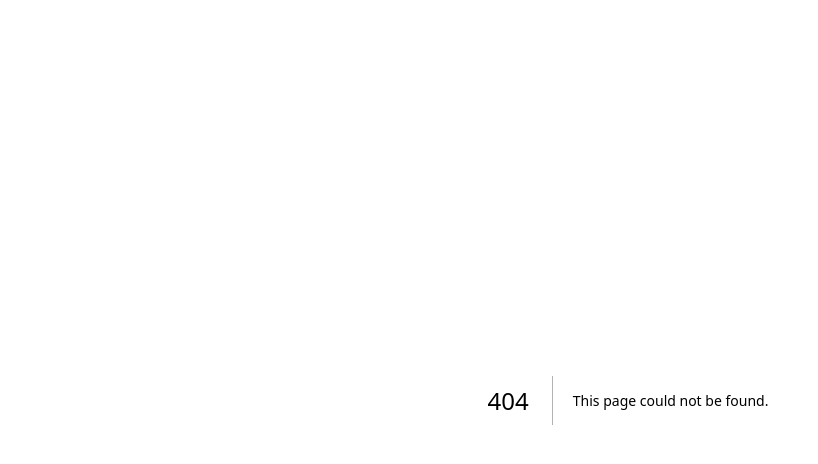
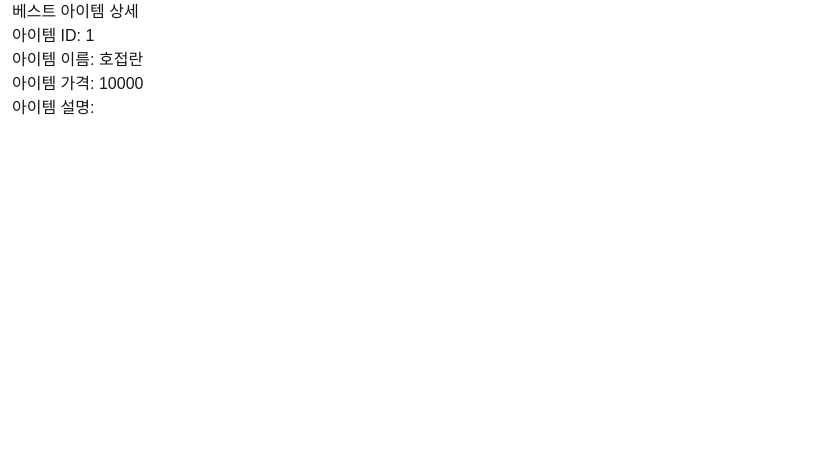
Before and after one commit to rierik/plants-e-commerce, a Next.js app: page /best/1 in a window 1280 px wide. Before the commit this address had no page. Shown: the top 464 px of the page, without its empty margins (0-818 px from the left). Built offline with nearby package versions, Linux system fonts and the light colour scheme.

Commit message:
Feat: 베스트 아이템 상세페이지 api 구현 및 dynamic routing 구현

```diff
--- /dev/null
+++ b/src/app/api/best-items/[id]/route.ts
@@ -0,0 +1,18 @@
+// app/api/best-items/[id]/route.ts
+import { NextResponse } from 'next/server';
+import { readFile } from 'fs/promises';
+import path from 'path';
+
+export async function GET(req: Request, { params }: { params: { id: string } }) {
+  const filePath = path.join(process.cwd(), 'data', 'items.json');
+  const jsonData = await readFile(filePath, 'utf-8');
+  const items = JSON.parse(jsonData);
+
+  const item = items.find((item: any) => String(item.id) === params.id);
+
+  if (!item) {
+    return NextResponse.json({ message: '아이템을 찾을 수 없음' }, { status: 404 });
+  }
+
+  return NextResponse.json(item);
+}
--- /dev/null
+++ b/src/app/best/[id]/page.tsx
@@ -0,0 +1,42 @@
+'use client';
+import React from 'react';
+import { useParams } from 'next/navigation';
+import { useEffect, useState } from 'react';
+
+interface BestItem {
+  id: number;
+  name: string;
+  price: number;
+  description: string;
+}
+
+const BestItemDetails = () => {
+  const { id } = useParams();
+  const [item, setItem] = useState<BestItem | null>(null);
+
+  const fetchBestItems = async () => {
+    const res = await fetch(`/api/best-items/${id}`);
+    const data = await res.json();
+    setItem(data);
+  };
+
+  useEffect(() => {
+    if (id) {
+      fetchBestItems();
+    }
+  }, [id]);
+
+  if (!item) return <div>로딩 중...</div>;
+
+  return (
+    <div>
+      <h1>베스트 아이템 상세</h1>
+      <p>아이템 ID: {item.id}</p>
+      <p>아이템 이름: {item.name}</p>
+      <p>아이템 가격: {item.price}</p>
+      <p>아이템 설명: {item.description}</p>
+    </div>
+  );
+};
+
+export default BestItemDetails;
--- a/src/app/best/page.tsx
+++ b/src/app/best/page.tsx
@@ -1,6 +1,7 @@
 'use client';
 import Header from '../Header';
 import Image from 'next/image';
+import Link from 'next/link';
 import { useEffect, useState } from 'react';
 
 type Item = {
@@ -73,7 +74,7 @@ const Best = () => {
         <ul className="w-full grid grid-cols-[repeat(4,1fr)] gap-x-5 gap-y-12 mb-10 px-4">
           {bestItem?.data.map((item: ItemData) => (
             <li key={item.id}>
-              <a className="inline-block w-full rounded-2xl" href="">
+              <Link className="inline-block w-full rounded-2xl" href={{ pathname: `/best/${item.id}` }}>
                 <div className="max-w-xs rounded-2xl overflow-hidden shadow-md">
                   <div className="w-full h-auto bg-gray-200">
                     <Image
@@ -90,7 +91,7 @@ const Best = () => {
                     <p className="text-lg font-bold">{item.price.toLocaleString()}원</p>
                   </div>
                 </div>
-              </a>
+              </Link>
             </li>
           ))}
         </ul>
```
